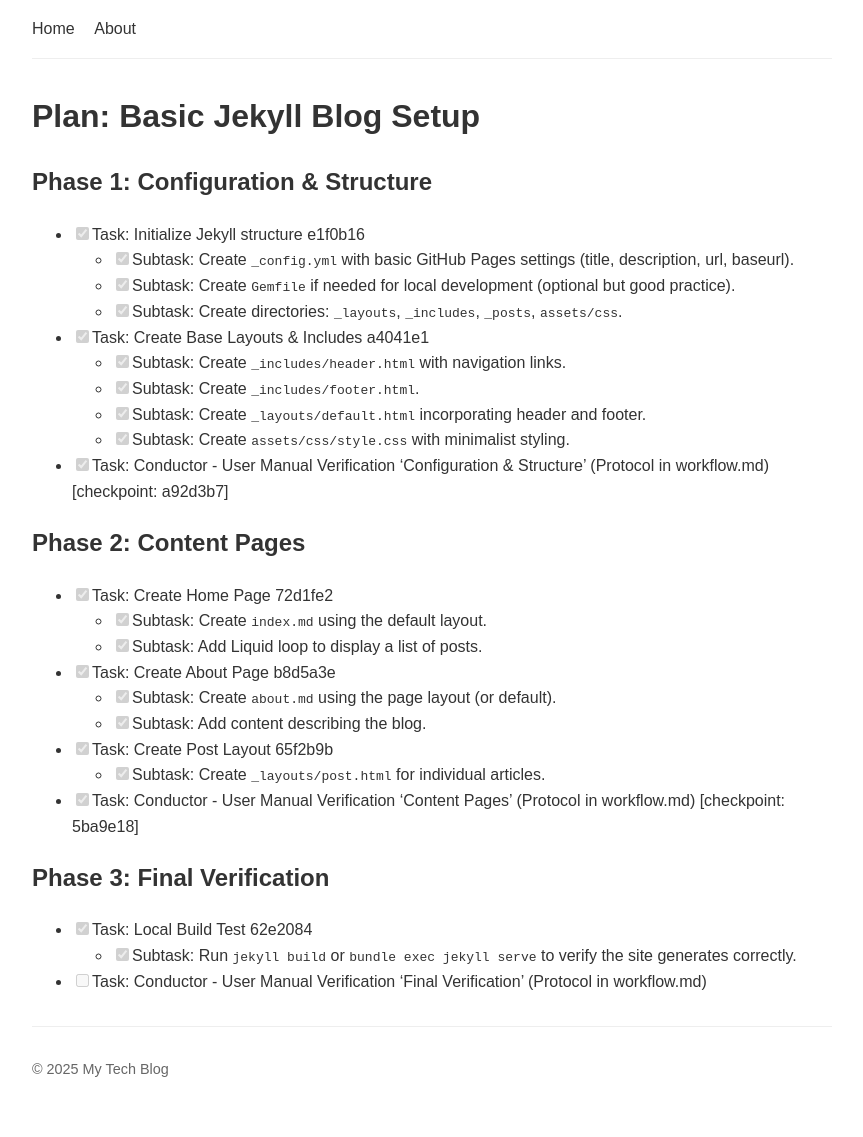
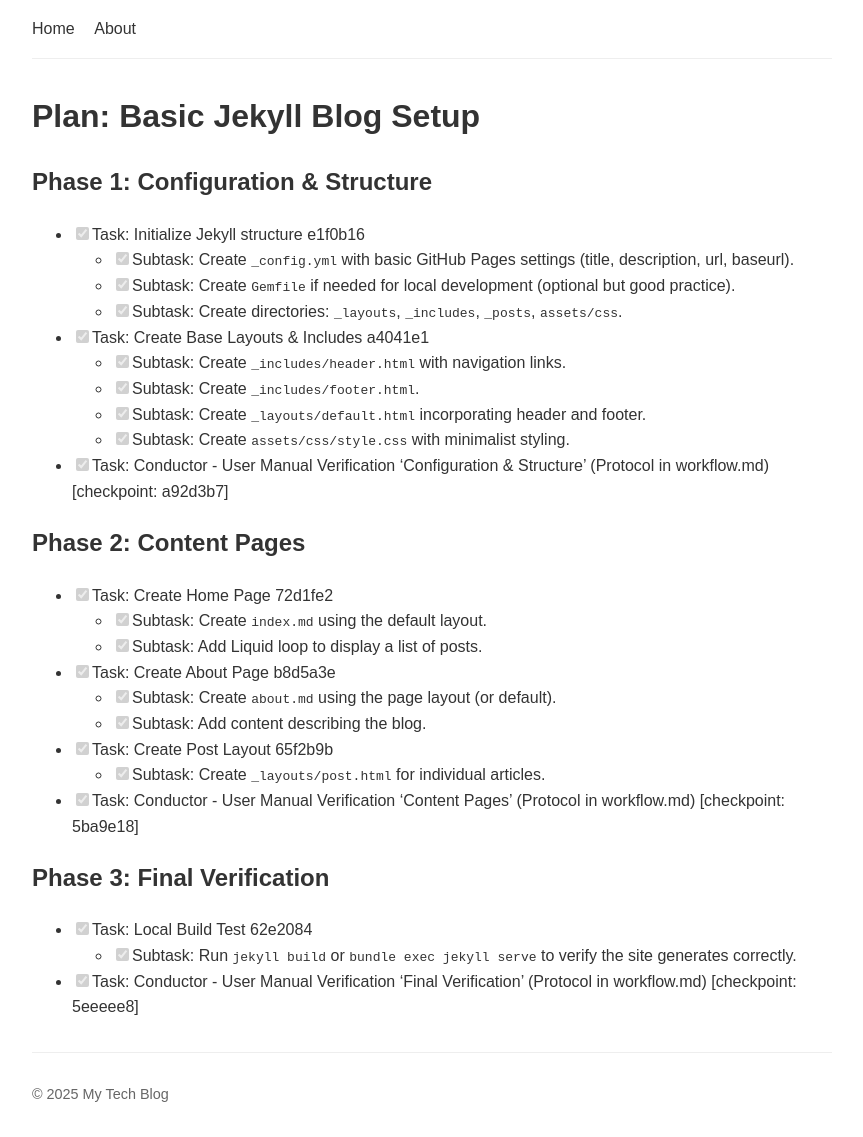
Before and after one commit to geraldagapov/blog, a Jekyll site: the page built from conductor/tracks/jekyll_blog_setup_20251225/plan.md, in a window 1280 px wide. Shown: the whole page, without its empty margins (208-1071 px from the left). Built offline with Jekyll 4.4.1, drawn with Linux system fonts in a browser that asks for light colours; our own code applies the rules of GitHub Pages for plain Markdown files; a file with an impossible date is left out; before the commit the page ends 1111 px from its top, so only the background shows below that.

Commit message:
conductor(plan): Mark phase 'Final Verification' as complete

```diff
--- a/conductor/tracks/jekyll_blog_setup_20251225/plan.md
+++ b/conductor/tracks/jekyll_blog_setup_20251225/plan.md
@@ -26,4 +26,4 @@
 ## Phase 3: Final Verification
 - [x] Task: Local Build Test 62e2084
     - [x] Subtask: Run `jekyll build` or `bundle exec jekyll serve` to verify the site generates correctly.
-- [ ] Task: Conductor - User Manual Verification 'Final Verification' (Protocol in workflow.md)
+- [x] Task: Conductor - User Manual Verification 'Final Verification' (Protocol in workflow.md) [checkpoint: 5eeeee8]
```
